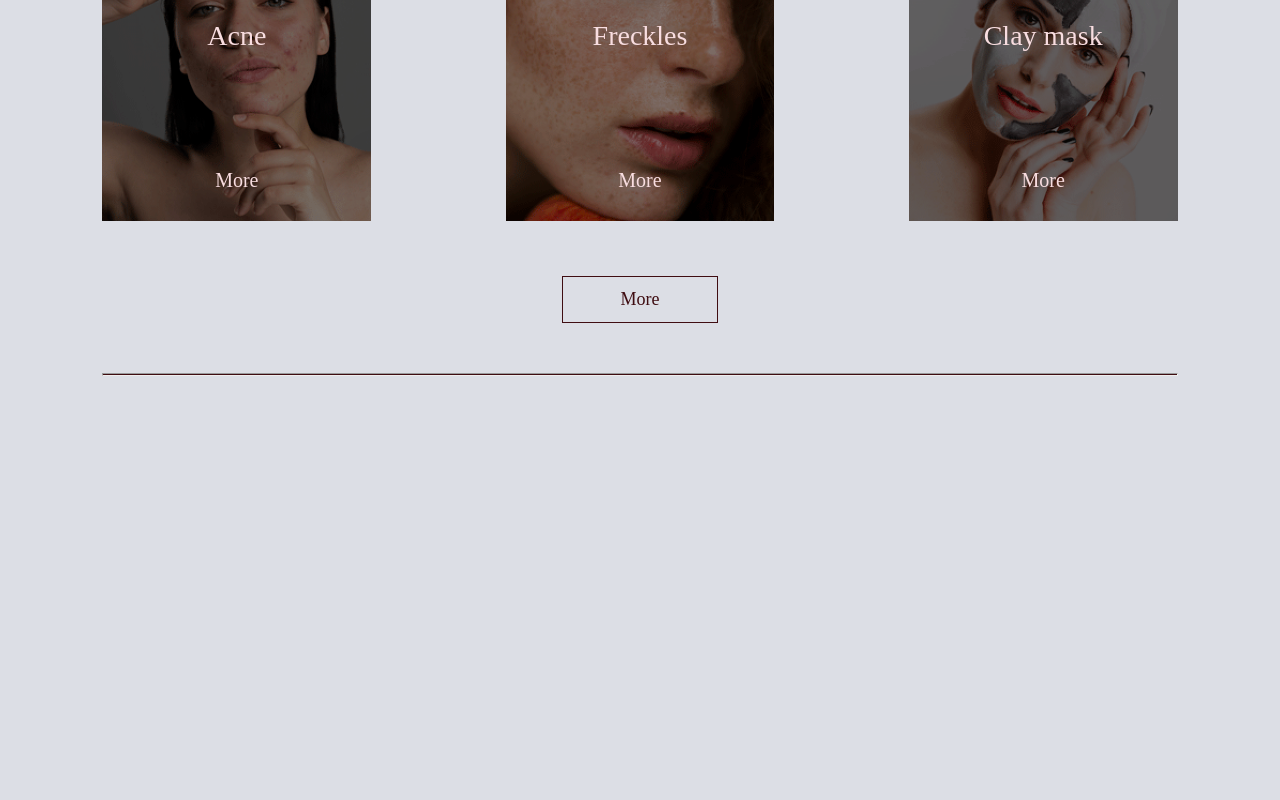
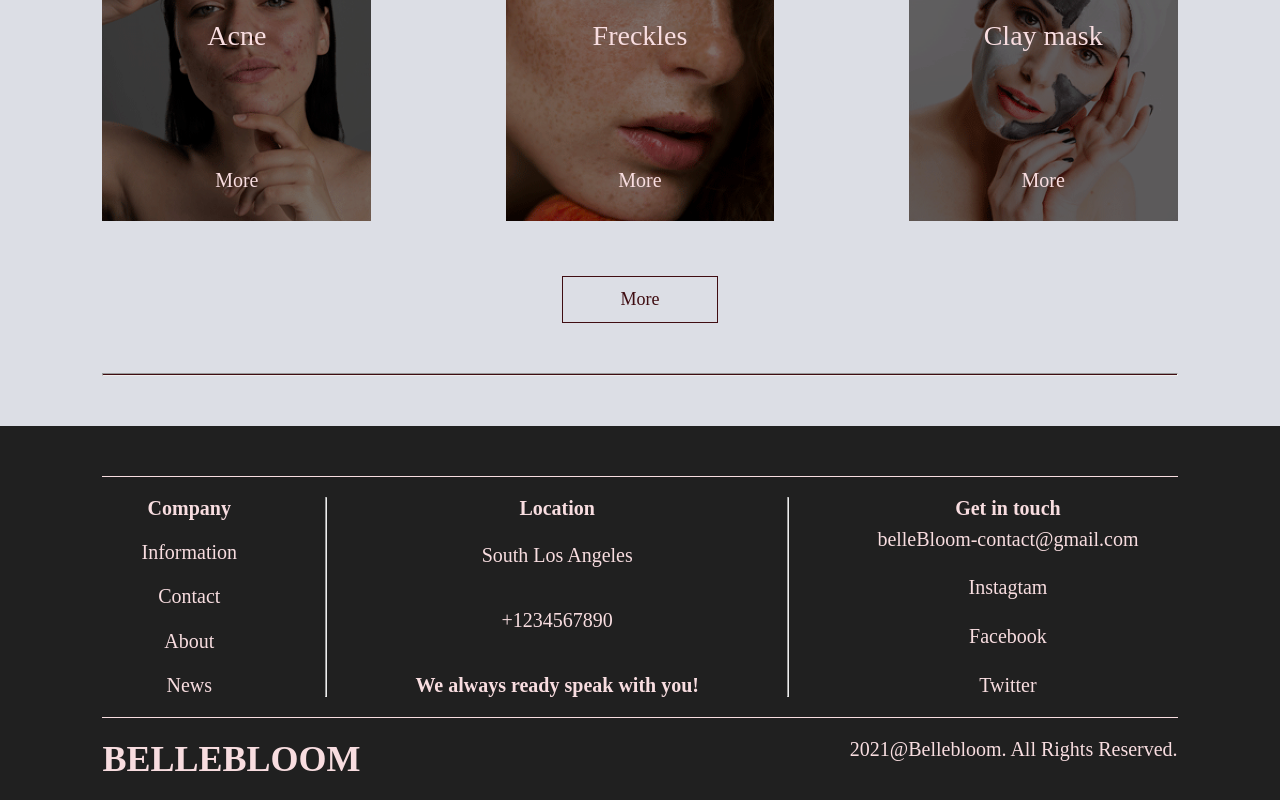
Before and after one commit to fikiivanov/BelleBloom, a Next.js app in the folder bellebloom/: page / in a window 1280 px wide. Shown: the part 2875-3675 px from the top of the page. Before the commit the page ends 3301 px from the top, so only its background shows below. Built offline with nearby package versions, Linux system fonts and the light colour scheme.

Commit message:
Create Footer with HTML and css

```diff
--- a/bellebloom/src/app/components/Blogs/Blogs.jsx
+++ b/bellebloom/src/app/components/Blogs/Blogs.jsx
@@ -40,7 +40,9 @@ const Blogs = () => {
                     </li>
                 </ul>
 
-                <a href="" className='btn btn--reverse'>More</a>
+                <a href="" className="btn btn--reverse ">
+                     <span>More </span>
+                </a>
             </div>
 
             <hr  className='line'/>
--- a/bellebloom/src/app/components/Blogs/style.scss
+++ b/bellebloom/src/app/components/Blogs/style.scss
@@ -22,6 +22,7 @@
         display: flex;
         flex-direction: column;
         justify-content: space-between;
+        align-items: center;
         height: 50%;
         width: 100%;
         top: 40%;
@@ -32,7 +33,29 @@
             color:$primary-color;
             font-weight: 400;
             font-size: 28px;
+        }
 
+         a {
+            color: $primary-color;
+            position: relative;
+            text-decoration: none;
+            transition: border-bottom 0.3s ease;
+        }
+
+         a::after {
+            content: "";
+            position: absolute;
+            display: inline-flex;
+            background-color: $primary-color;
+            height: 3px;
+            width: 0;
+            left: 0;
+            bottom: -10px;
+            transition: width 0.3s ease;
+        }
+
+         a:hover::after {
+            width: 100%;
         }
     }
 
--- /dev/null
+++ b/bellebloom/src/app/components/Footer/Footer.jsx
@@ -0,0 +1,66 @@
+import React from 'react'
+import style from "./style.scss"
+
+
+const Footer = () => {
+  return (
+  <footer className="footer">
+        <div className="shell">
+            <div className="footer__inner">
+                <div className="footer__content">
+                    <div className="footer__nav">
+                        <ul>
+                            <li><h4><a href="">Company</a></h4></li>
+
+                            <li><a href="">Information</a></li>
+
+                            <li><a href="">Contact</a></li>
+
+                            <li><a href="">About</a></li>
+
+                            <li><a href="">News</a></li>
+                        </ul>
+                    </div>
+
+                     <hr />
+
+                    <div className="location">
+                        <h4>Location</h4>
+
+                        <p>South Los Angeles</p>
+
+                        <p>+1234567890</p>
+
+                        <h4>We always ready speak with you!</h4>
+                    </div>
+
+                    <hr/>
+
+                    <div className="contact">
+                        <h4><a href="">Get in touch</a></h4>
+
+                        <p><a href="">belleBloom-contact@gmail.com</a></p>
+
+                        <p><a href="">Instagtam</a></p>
+
+                        <p><a href="">Facebook</a></p>
+
+                        <p><a href="">Twitter</a></p>
+                    </div>
+                </div>
+
+                <div className="footer__bar">
+                    <h3 className="logo">BelleBloom</h3>
+
+                    <div className="copyright">
+                        2021@Bellebloom. All Rights Reserved.
+                    </div>
+                </div>
+
+            </div>
+        </div>
+    </footer>
+  )
+}
+
+export default Footer
--- /dev/null
+++ b/bellebloom/src/app/components/Footer/style.scss
@@ -0,0 +1,46 @@
+@import "../../globals.scss";
+
+.footer {
+    background-color: $background-color-dark;
+    color: $primary-color;
+    text-align: center;
+
+    .footer__inner {
+        padding-top: 50px;
+    }
+
+    .footer__content {
+        display: flex;
+        flex-wrap: wrap;
+        padding: 20px 0px;
+        min-height: 200px;
+        justify-content: space-around;
+        border-bottom: 1px solid $primary-color;
+        border-top: 1px solid $primary-color;
+
+    }
+
+    hr  {
+        margin: 0 10px;
+    }
+
+    .footer__bar {
+        display: flex;
+        flex-wrap: wrap;
+        justify-content: space-between;
+    }
+
+    .location,
+    .contact,
+    .footer__nav ul
+    {
+        display: flex;
+        min-height: 100%;
+        flex-direction: column;
+        justify-content: space-between;
+    }
+
+    .footer__bar {
+        padding: 20px 0px ;
+    }
+}
--- a/bellebloom/src/app/globals.scss
+++ b/bellebloom/src/app/globals.scss
@@ -28,6 +28,7 @@ img {
 $main-color: #3F0D12;
 $primary-color: #F8DDE0;
 $background-color:#DCDEE5;
+$background-color-dark:#202020;
 
 :export {
   primaryColor: $primary-color;
--- a/bellebloom/src/app/page.js
+++ b/bellebloom/src/app/page.js
@@ -1,4 +1,5 @@
 import Blogs from "./components/Blogs/Blogs";
+import Footer from "./components/Footer/Footer";
 import Header from "./components/Header/Header";
 import Hero from "./components/Hero/Hero";
 import ImageText from "./components/ImageText/ImageText";
@@ -20,7 +21,10 @@ export default function Home() {
 
 			<Blogs/>
 		</div>
+
+		<Footer/>
 	</div>
+
 
   )
 }
```
